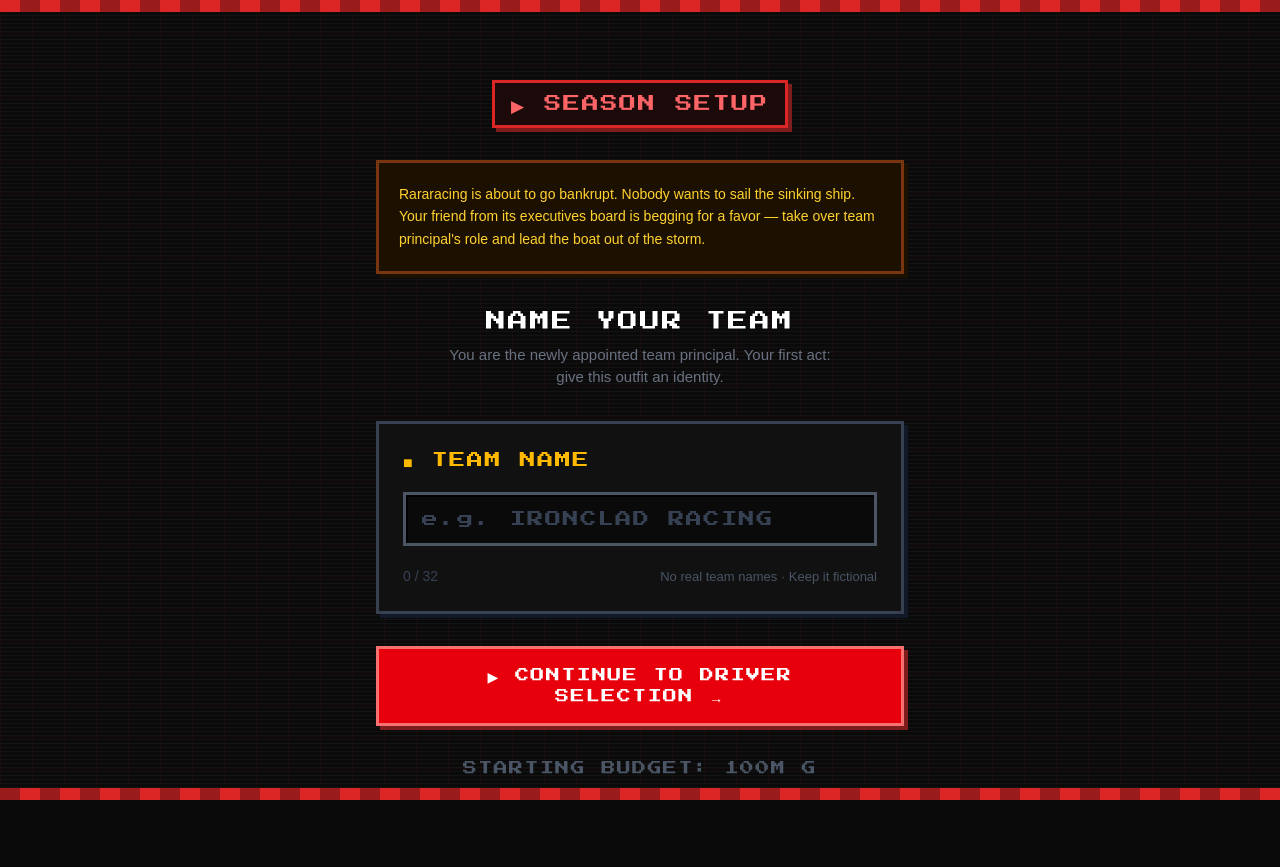
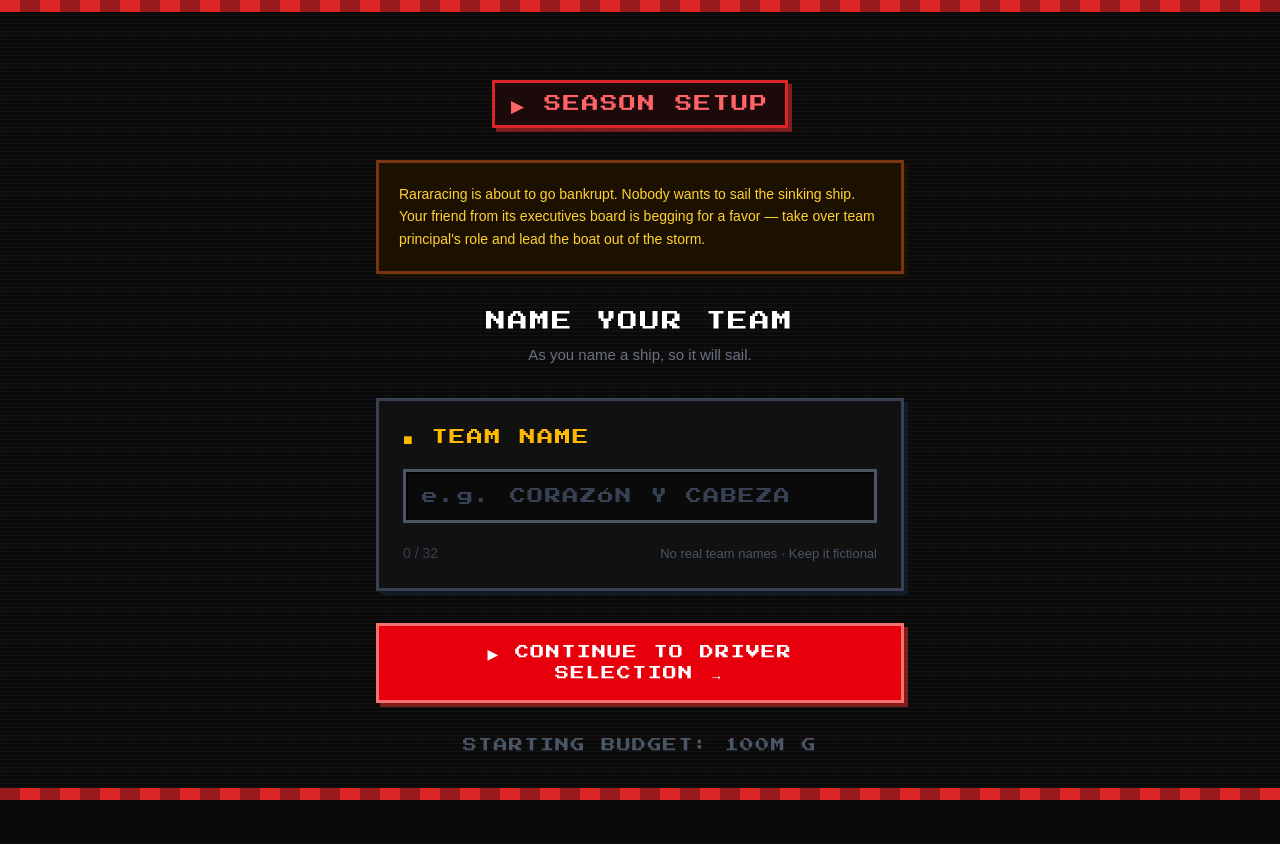
Before and after one commit to mariabelonog/matterofprinciple, a Next.js app: page / in a window 1280 px wide. Both pictures are taken after a click on the button "▶ START SEASON". After the commit the page ends 844 px from the top, so only its background shows below. Built offline with nearby package versions, Linux system fonts and the light colour scheme.

Commit message:
Update team setup subtitle and placeholder text
https://claude.ai/code/session_01NurvwAnraCVp6q5QKY3C6e

```diff
--- a/components/screens/TeamSetup.tsx
+++ b/components/screens/TeamSetup.tsx
@@ -71,7 +71,7 @@ export default function TeamSetup({ onConfirm }: TeamSetupProps) {
           NAME YOUR TEAM
         </h2>
         <p className="text-gray-500 text-[15px] font-mono max-w-sm">
-          You are the newly appointed team principal. Your first act: give this outfit an identity.
+          As you name a ship, so it will sail.
         </p>
       </div>
 
@@ -102,7 +102,7 @@ export default function TeamSetup({ onConfirm }: TeamSetupProps) {
           }}
           onKeyDown={handleKeyDown}
           maxLength={32}
-          placeholder="e.g. IRONCLAD RACING"
+          placeholder="e.g. CORAZÓN Y CABEZA"
           className="w-full bg-[#0a0a0a] text-white text-[16px] tracking-widest px-4 py-3 outline-none placeholder-gray-700 focus:ring-0"
           style={{
             fontFamily: "var(--font-pixel), monospace",
```
